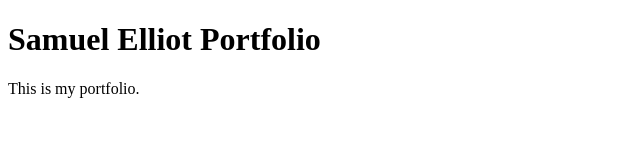
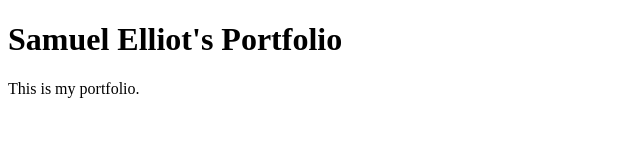
Before and after one commit to SamuelElliotJ/samuelelliotj.github.io, a plain HTML site: page index.html in a window 1280 px wide. Shown: the whole page, without its empty margins (0-640 px from the left). Drawn offline with Linux system fonts and the light colour scheme.

Commit message:
Index Update

```diff
--- a/index.html
+++ b/index.html
@@ -1,7 +1,7 @@
 <!DOCTYPE html>
 <html>
 <body>
-    <h1>Samuel Elliot Portfolio</h1>
+    <h1>Samuel Elliot's Portfolio</h1>
     <p>This is my portfolio.</p>
 </body>
 </html>
```
